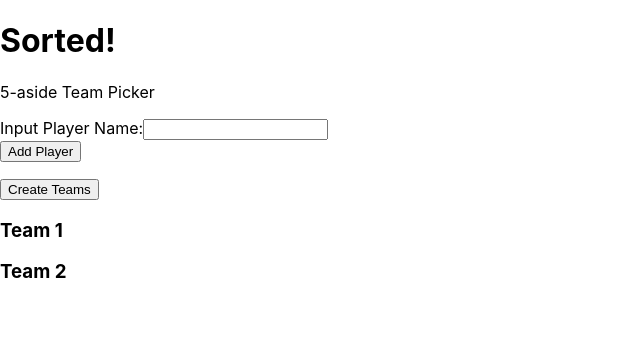
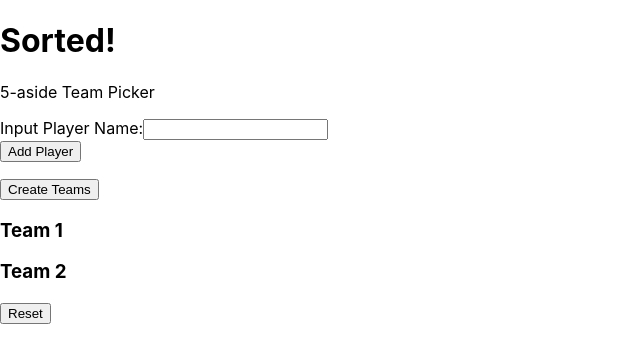
Before and after one commit to Harry-Gardiner/Sort-it-team-picker, a React (Create React App) app: page / in a window 1280 px wide. Shown: the top 362 px of the page, without its empty margins (0-640 px from the left). Built offline with nearby package versions, Linux system fonts and the light colour scheme.

Commit message:
Reset feature added

```diff
--- a/src/App.js
+++ b/src/App.js
@@ -3,6 +3,7 @@ import PlayerList from './Components/PlayerList'
 import Team1List from './Components/TeamList/Team1List';
 import Team2List from './Components/TeamList/Team2List';
 import CreateTeams from './Components/CreateTeams';
+import Reset from './Components/Reset';
 // Top component
 const App = () => {
   return (
@@ -14,6 +15,7 @@ const App = () => {
       <CreateTeams />
       <Team1List teamName="Team 1" />
       <Team2List teamName="Team 2" />
+      <Reset />
     </>
   )
 }
--- /dev/null
+++ b/src/Components/Reset/Reset.js
@@ -0,0 +1,11 @@
+const Reset = ({ handleClick }) => {
+    return (
+        <button
+            onClick={handleClick}
+        >
+            Reset
+        </button>
+    )
+}
+
+export default Reset;
--- /dev/null
+++ b/src/Components/Reset/index.js
@@ -0,0 +1,12 @@
+// imports
+import { connect } from 'react-redux';
+import Reset from './Reset';
+import { reset } from '../../data/actions';
+
+const mapDispatchToProps = (dispatch) => {
+    return {
+        handleClick: () => { dispatch(reset()) }
+    }
+}
+
+export default connect(null, mapDispatchToProps)(Reset);
--- a/src/data/actions.js
+++ b/src/data/actions.js
@@ -3,10 +3,16 @@ export const addPlayer = data => {
         type: "ADD_PLAYER",
         data: data,
     }
-}
+};
 
 export const createTeams = () => {
     return {
         type: "CREATE_TEAMS",
     }
+};
+
+export const reset = () => {
+    return {
+        type: "RESET",
+    }
 }
--- a/src/data/reducer/reducer.js
+++ b/src/data/reducer/reducer.js
@@ -1,5 +1,5 @@
 // imports
-//import initial from '../initial';
+import initial from '../initial';
 import { randomiseArray } from '../../Logic/randomiseArray';
 import { generateTeams } from '../../Logic/generateTeams';
 
@@ -41,6 +41,7 @@ const reducer = (state, action) => {
         // cases
         case "ADD_PLAYER": return checkNumOfPlayers(addPlayer(state, action));
         case "CREATE_TEAMS": return createRandomTeams(state);
+        case "RESET": return initial;
         // default
         default: return state;
     };
```
